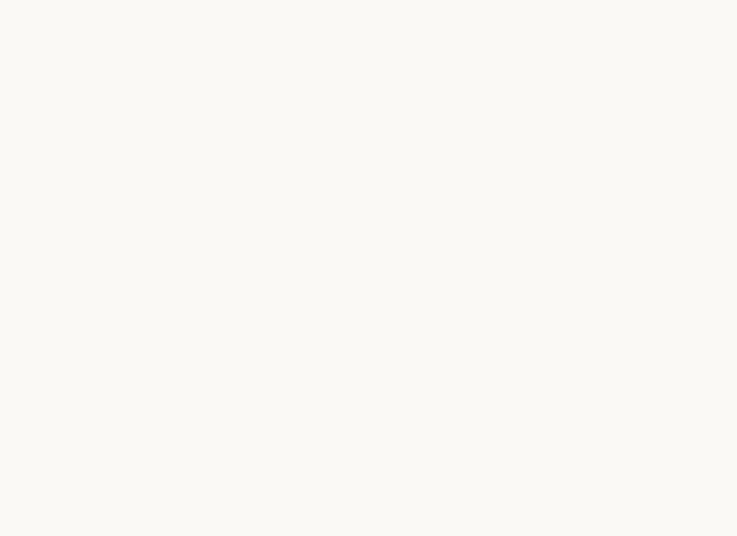
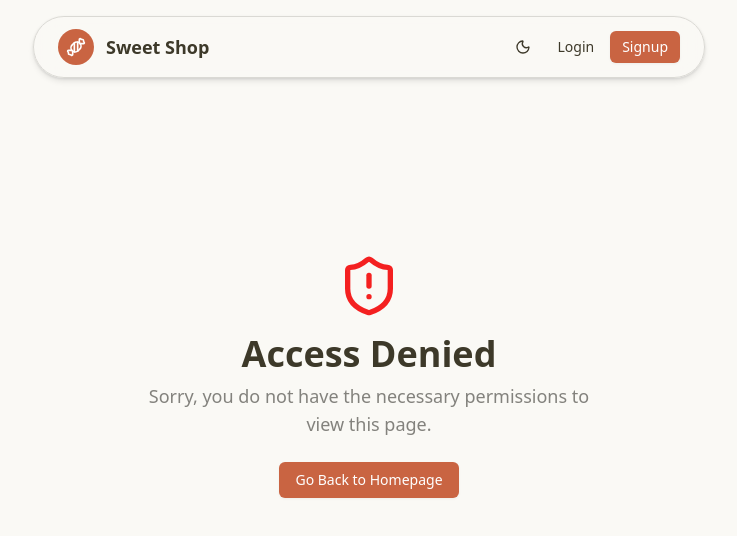
Before and after one commit to chahatsharma1/sweet-shop, a React (Vite) app in the folder frontend/: page /error in a window 1280 px wide. Before the commit this address had no page. Shown: the top 536 px of the page, without its empty margins (271-1008 px from the left). Built offline with nearby package versions, Linux system fonts and the light colour scheme.

Commit message:
feat: Implement role-based protected routes

```diff
--- a/frontend/src/App.jsx
+++ b/frontend/src/App.jsx
@@ -8,6 +8,7 @@ import UserDashboard from "@/pages/user/UserDashboard.jsx";
 import AdminDashboard from "@/pages/admin/AdminDashboard.jsx";
 import ScrollToTop from "@/components/ScrollToTop.jsx";
 import ProtectedRoute from "@/components/ProtectedRoute.jsx";
+import UnauthorizedPage from "@/pages/UnauthorizedPage.jsx";
 
 function App() {
     return (
@@ -18,6 +19,7 @@ function App() {
                     <Route index element={<HomePage />} />
                     <Route path="/register" element={<Signup />} />
                     <Route path="/login" element={<Login />} />
+                    <Route path="/error" element={<UnauthorizedPage />} />
 
                     <Route
                         path="/dashboard"
--- /dev/null
+++ b/frontend/src/components/ProtectedRoute.jsx
@@ -0,0 +1,27 @@
+import React from 'react';
+import { Navigate } from 'react-router-dom';
+import { jwtDecode } from 'jwt-decode';
+
+const ProtectedRoute = ({ children, allowedRoles }) => {
+    const token = localStorage.getItem("jwt");
+
+    if (!token) {
+        return <Navigate to="/login" replace />;
+    }
+
+    try {
+        const decodedToken = jwtDecode(token);
+        const userRole = decodedToken.role;
+
+        if (allowedRoles.includes(userRole)) {
+            return children;
+        } else {
+            return <Navigate to="/error" replace />;
+        }
+    } catch (error) {
+        localStorage.removeItem("jwt");
+        return <Navigate to="/login" replace />;
+    }
+};
+
+export default ProtectedRoute;
--- /dev/null
+++ b/frontend/src/pages/UnauthorizedPage.jsx
@@ -0,0 +1,23 @@
+import React from 'react';
+import { Link } from 'react-router-dom';
+import { ShieldAlert } from 'lucide-react';
+import { Button } from '@/components/ui/button';
+
+const UnauthorizedPage = () => {
+    return (
+        <div className="flex flex-col items-center justify-center min-h-[70vh] text-center px-4">
+            <ShieldAlert className="h-16 w-16 text-destructive mb-4" />
+            <h1 className="text-4xl font-bold text-foreground mb-2">
+                Access Denied
+            </h1>
+            <p className="text-lg text-muted-foreground mb-6 max-w-md">
+                Sorry, you do not have the necessary permissions to view this page.
+            </p>
+            <Button asChild>
+                <Link to="/">Go Back to Homepage</Link>
+            </Button>
+        </div>
+    );
+};
+
+export default UnauthorizedPage;
```
